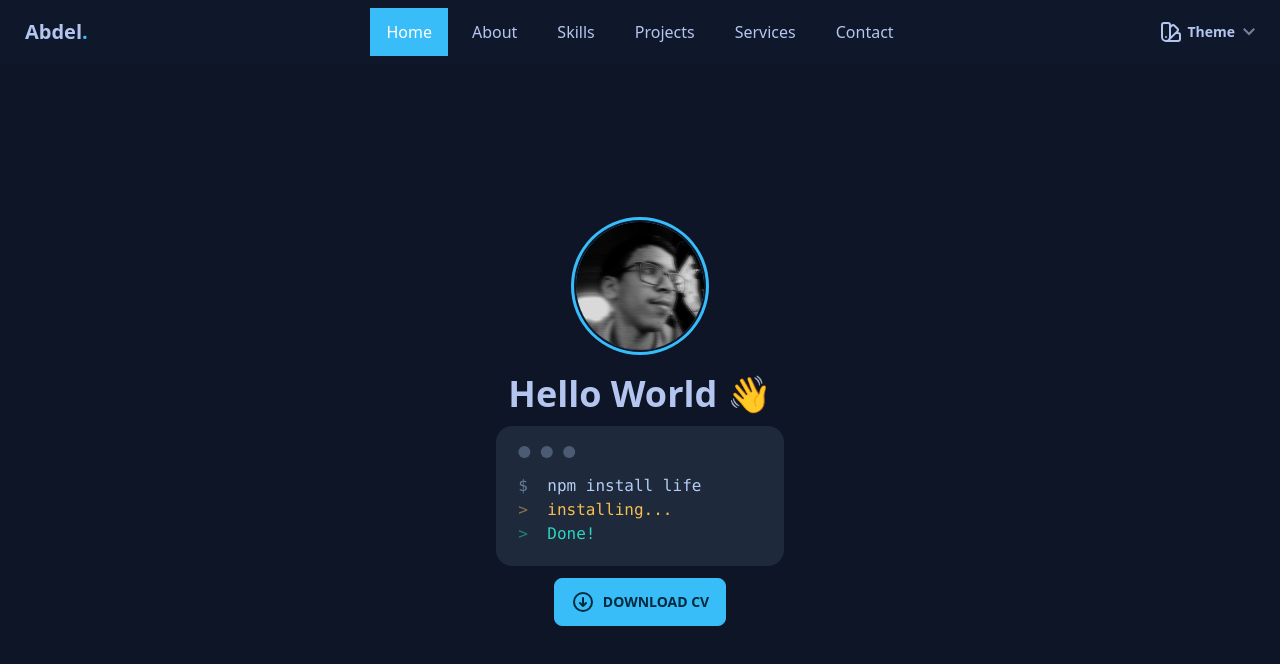
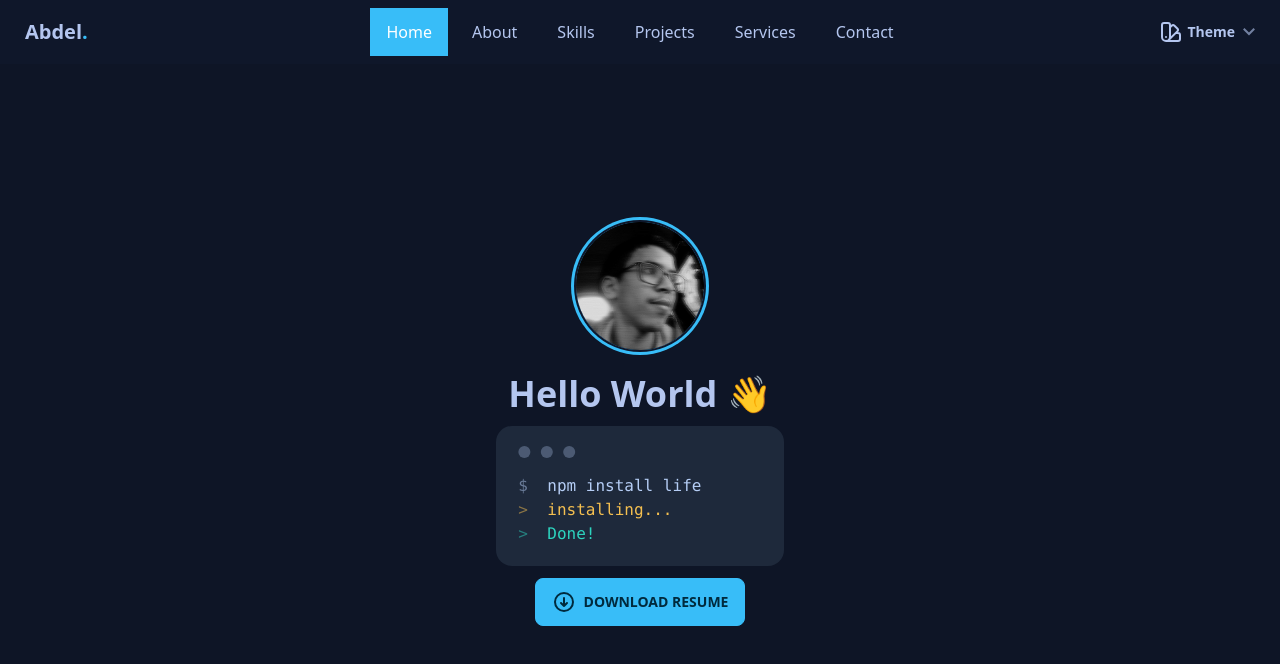
Before and after one commit to abdellatif-laghjaj/vue-portfolio, a Vue app: page / in a window 1280 px wide. Shown: the top 664 px of the page. Built offline with nearby package versions, Linux system fonts and the light colour scheme.

Commit message:
show modal

```diff
--- a/src/views/Home.vue
+++ b/src/views/Home.vue
@@ -21,7 +21,7 @@
             <path stroke-linecap="round" stroke-linejoin="round" stroke-width="2"
                   d="M15 13l-3 3m0 0l-3-3m3 3V8m0 13a9 9 0 110-18 9 9 0 010 18z"></path>
           </svg>
-          <span class="ml-2">Download CV</span>
+          <span class="ml-2">download resume</span>
         </label>
       </div>
     </div>
@@ -32,7 +32,7 @@
   <input type="checkbox" id="cv-modal" class="modal-toggle"/>
   <div class="modal modal-bottom sm:modal-middle">
     <div class="modal-box">
-      <h3 class="font-bold text-lg">Download CV</h3>
+      <h3 class="font-bold text-lg">Download Resume</h3>
       <p class="py-4">My resume is not ready yet, but you can contact me or come back later.</p>
       <div class="modal-action">
         <label for="cv-modal" class="btn">Ok, Got it!</label>
```
